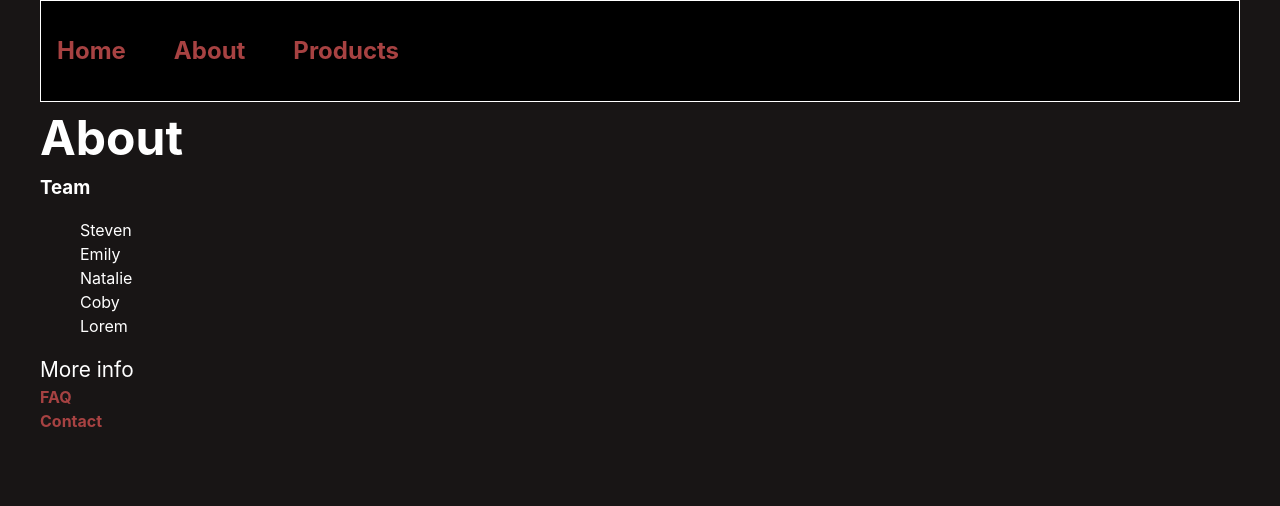
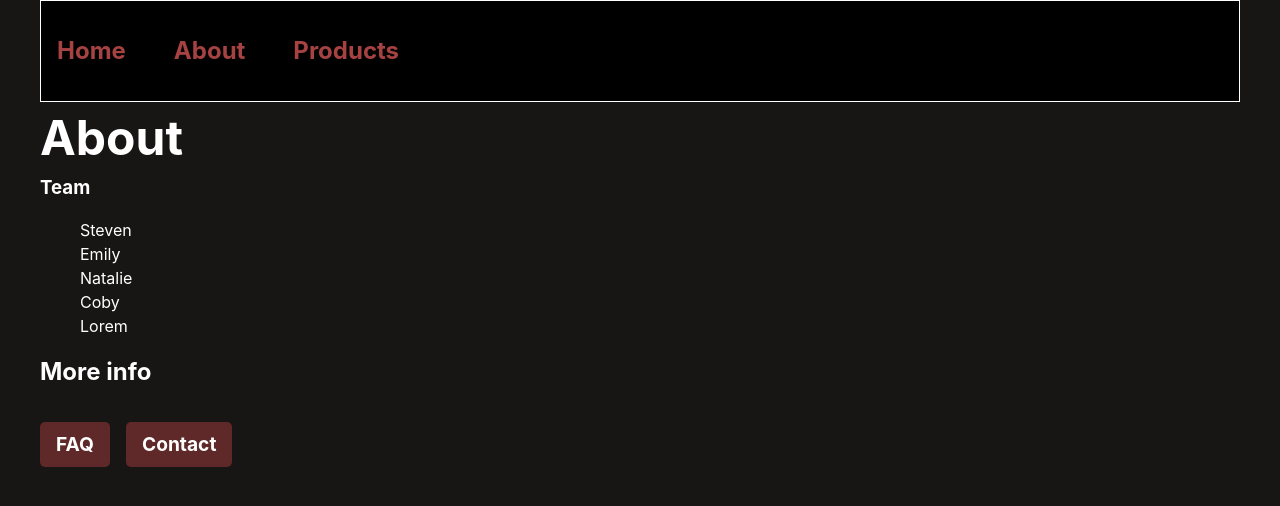
Before and after one commit to flnx/SoftUni-React, a React (Create React App) app in the folder 6. Routing/my-app/: page /about in a window 1280 px wide. Shown: the top 506 px of the page. Built offline with nearby package versions, Linux system fonts and the light colour scheme.

Commit message:
adding styles

```diff
--- a/6. Routing/my-app/src/components/About.js
+++ b/6. Routing/my-app/src/components/About.js
@@ -1,5 +1,4 @@
 import { Link, Outlet } from 'react-router-dom';
-import { Navigate } from 'react-router-dom';
 
 function About() {
     return (
@@ -14,15 +13,15 @@ function About() {
                 <li>Lorem</li>
             </ul>
 
-            <p>More info</p>
-            <div>
+            <h2>More info</h2>
+            <div className="about-links">
                 <Link to="faq">FAQ</Link>
-            </div>
-            <div>
                 <Link to="contact">Contact</Link>
             </div>
 
-            <Outlet />
+            <div className="about-info">
+                <Outlet />
+            </div>
         </div>
     );
 }
--- a/6. Routing/my-app/src/index.css
+++ b/6. Routing/my-app/src/index.css
@@ -45,8 +45,6 @@ body {
     -webkit-font-smoothing: antialiased;
     -moz-osx-font-smoothing: grayscale;
 }
-
-
 
 /* Make images easier to work with */
 img,
@@ -105,3 +103,25 @@ nav ul {
 nav ul li {
     font-size: 1.5rem;
 }
+
+.about-wrapper h2  {
+    margin-bottom: 2rem;
+}
+
+.about-links {
+    display: flex;
+    gap: 1rem;
+}
+
+.about-links a {
+    padding: 0.5rem 1rem;
+    margin-bottom: 1rem;
+    border-radius: 5px;
+    background: rgb(96, 41, 41);
+    color: #fff;
+    font-size: 1.2rem;
+}
+
+.about-info {
+    max-width: 300px;
+}
```
